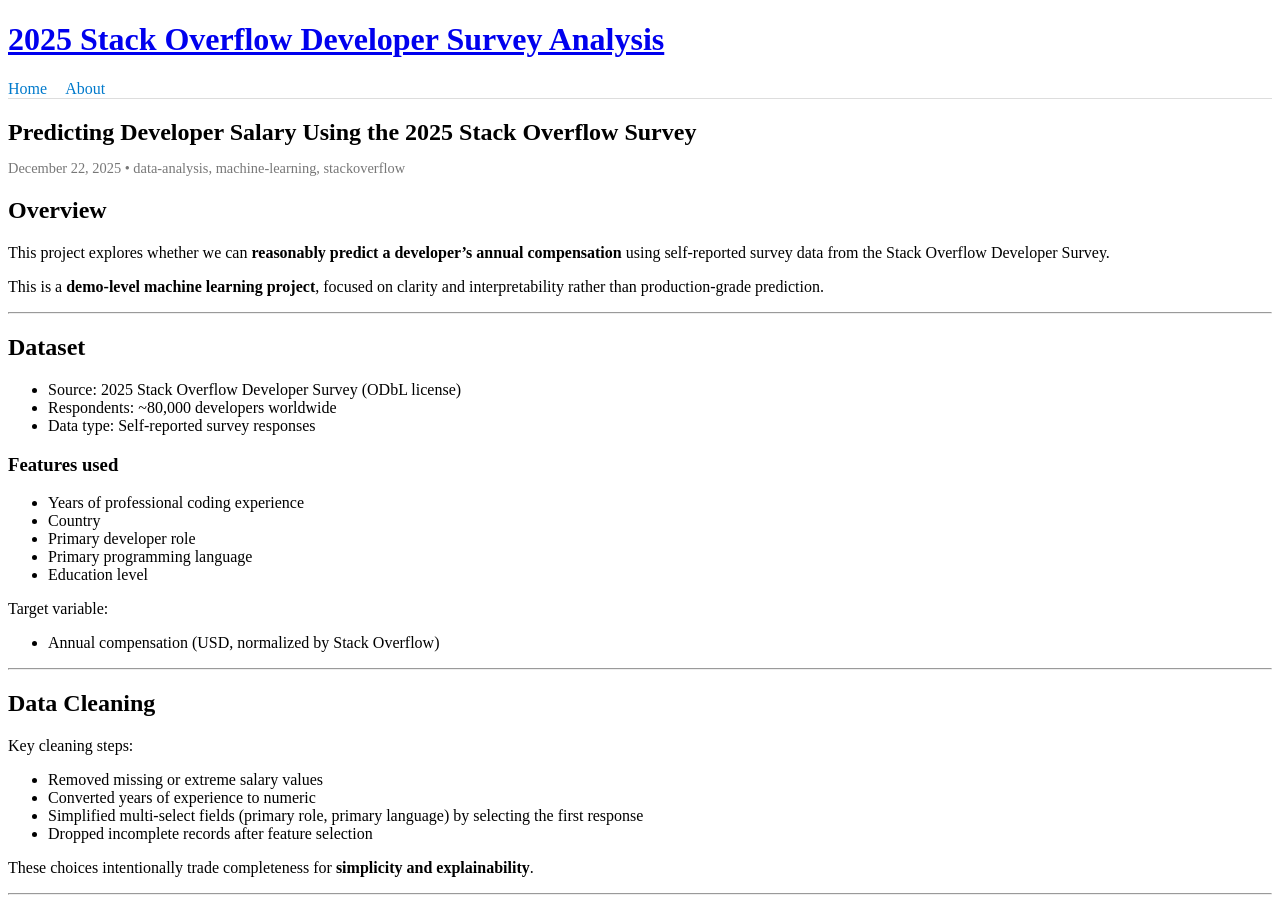
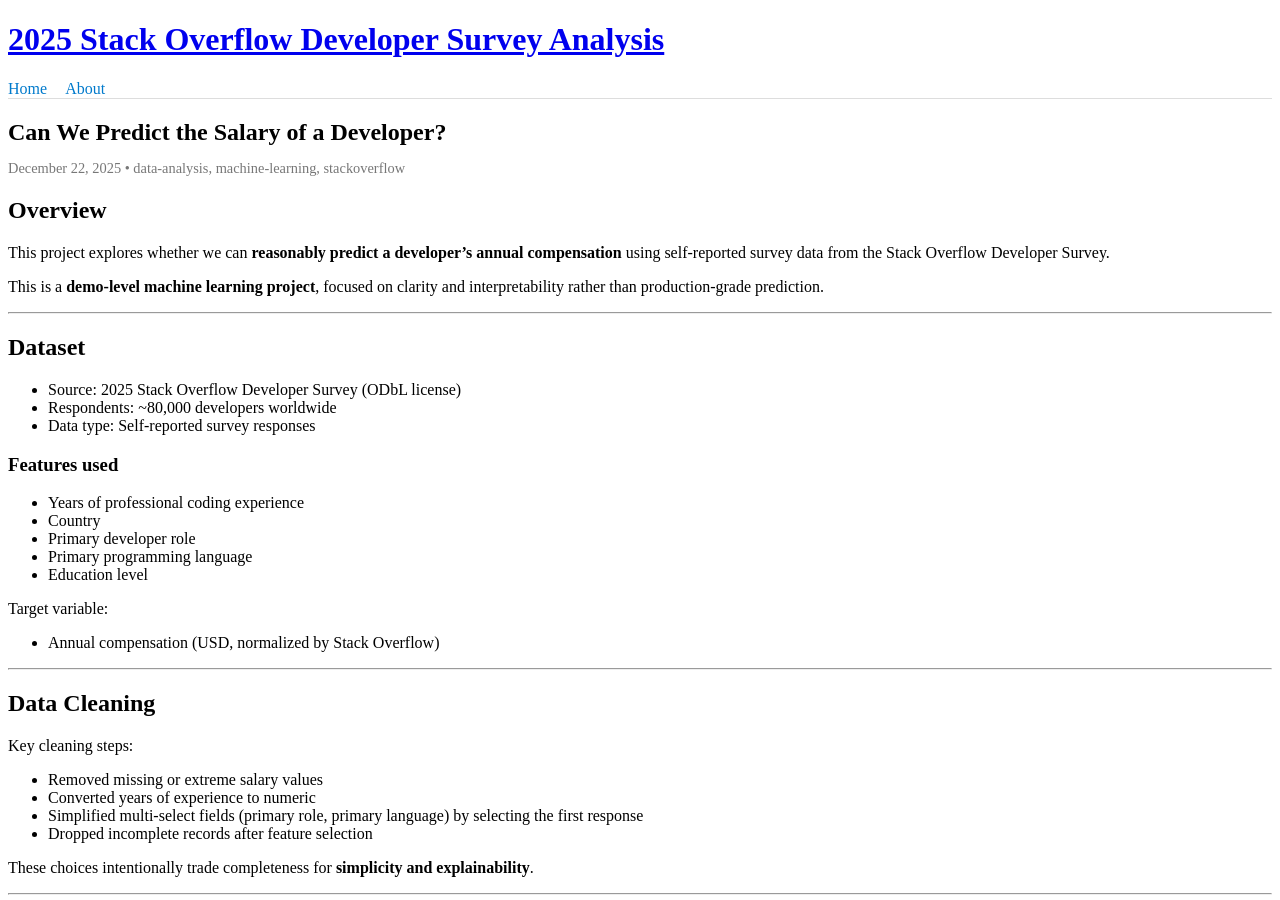
Before and after one commit to ilvfruits/stackoverflow-survey-2025, a Jekyll site: the page built from docs/_posts/2025-12-22-salary-prediction-report.md, in a window 1280 px wide and 900 px high. Built offline with Jekyll 4.4.1, drawn with Linux system fonts in a browser that asks for light colours.

Commit message:
Update 2025-12-22-salary-prediction-report.md
change the title

```diff
--- a/docs/_posts/2025-12-22-salary-prediction-report.md
+++ b/docs/_posts/2025-12-22-salary-prediction-report.md
@@ -1,6 +1,6 @@
 ---
 layout: post
-title: "Predicting Developer Salary Using the 2025 Stack Overflow Survey"
+title: "Can We Predict the Salary of a Developer?"
 tags: [data-analysis, machine-learning, stackoverflow]
 ---
 
```
